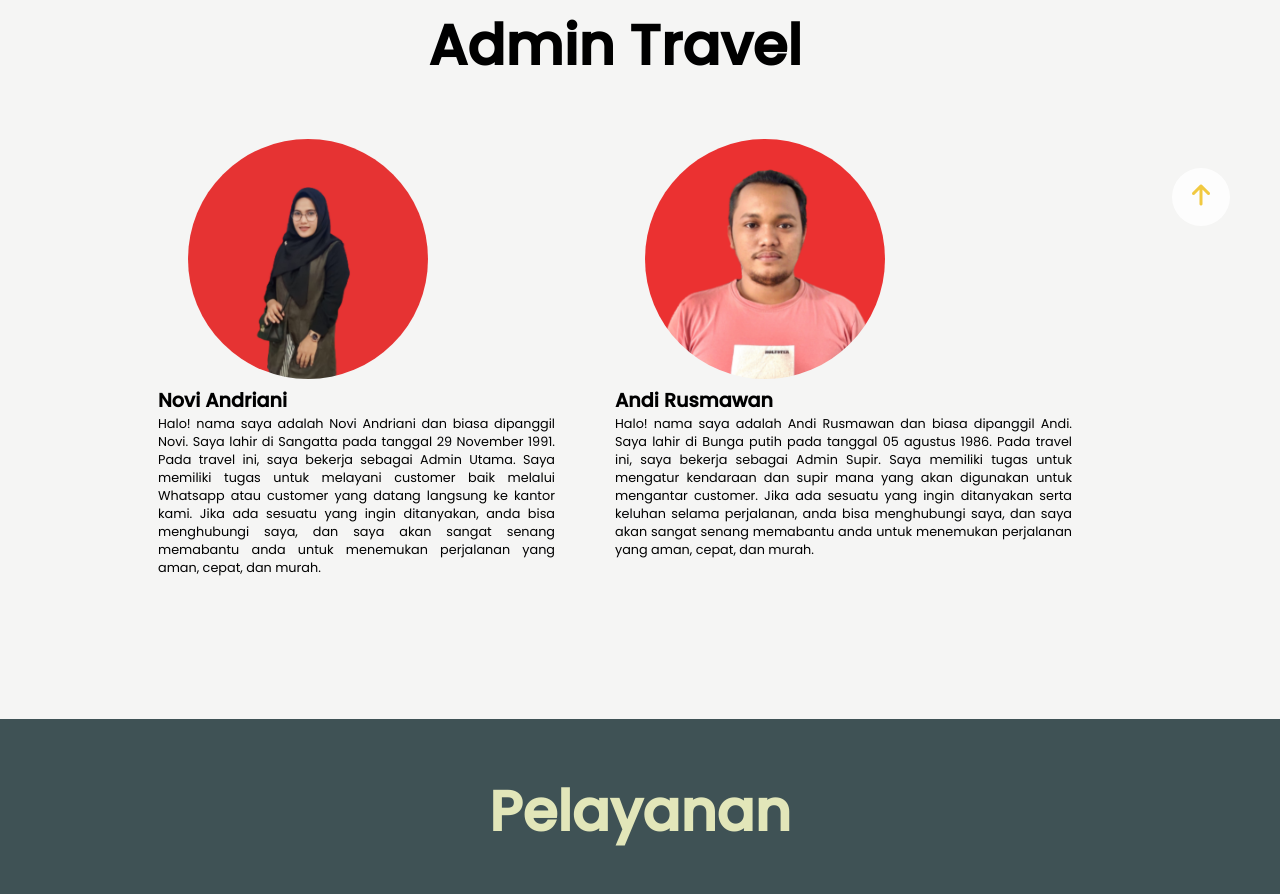
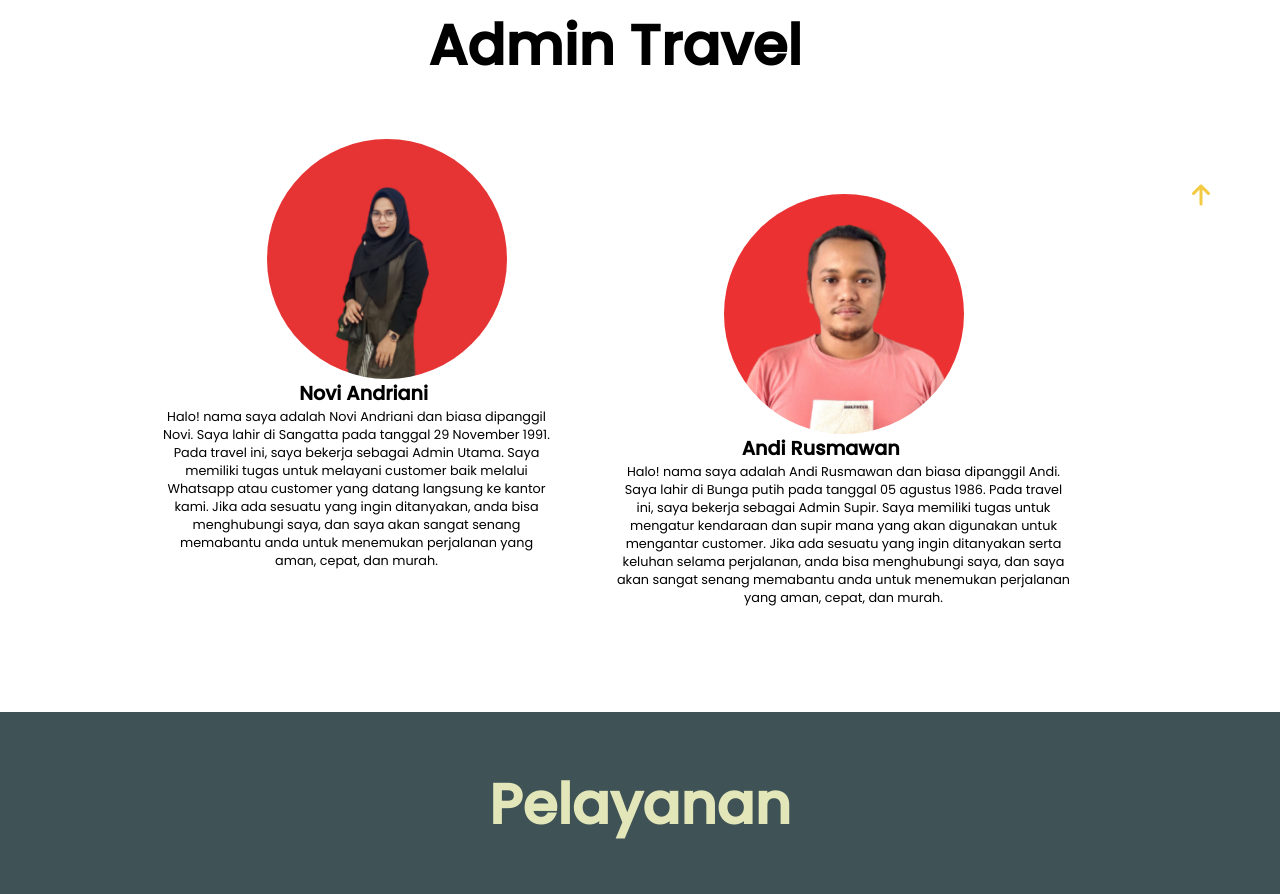
Before and after one commit to Julbraner/Tubes-Pemstruk, a plain HTML site: page index.html in a window 1280 px wide. Shown: the part 734-1628 px from the top of the page. Drawn offline with nearby package versions, Linux system fonts and the light colour scheme.

Commit message:
Update style.css

```diff
--- a/style.css
+++ b/style.css
@@ -148,48 +148,52 @@ span {
 /* HOME END */
 
 /* ABOUT START */
-.about {
-  display: flex;
-  flex-direction: row;
-  background: rgb(245, 245, 244);
-}
-
-.aboutpic{
+.aboutpic {
   display: grid;
   padding: 0px 80px;
   grid-template-columns: repeat(auto-fit, minmax(250px, 1fr));
+  justify-content: center;
   padding-left: 30px;
+  align-items: center;
 }
+
 .about .content-about h1 {
   font-size: 350%;
   padding-bottom: 5%;
   padding-right: 50px;
-  color:#000000;
+  color: #000000;
   text-align: center;
 }
 
 .about .content-about h2 {
   font-size: 120%;
   padding-right: 10%;
+  text-align: center;
 }
 
-.aboutvero img, .aboutsyfa img{
+.aboutvero img,
+.aboutsyfa img {
   width: 300px;
   border-radius: 50%;
   padding-right: 30px;
   padding-left: 30px;
+  display: block;
+  margin-left: auto;
+  margin-right: auto;
 }
 
-.aboutvero p{
+.aboutvero p {
   text-align: justify;
   padding-right: 60px;
   font-size: 0.8rem;
   padding-bottom: 20%;
+  text-align: center;
 }
 
-.aboutsyfa p{
+.aboutsyfa p {
   text-align: justify;
   font-size: 0.8rem;
+  text-align: center;
 }
 /* ABOUT END */
 
```
